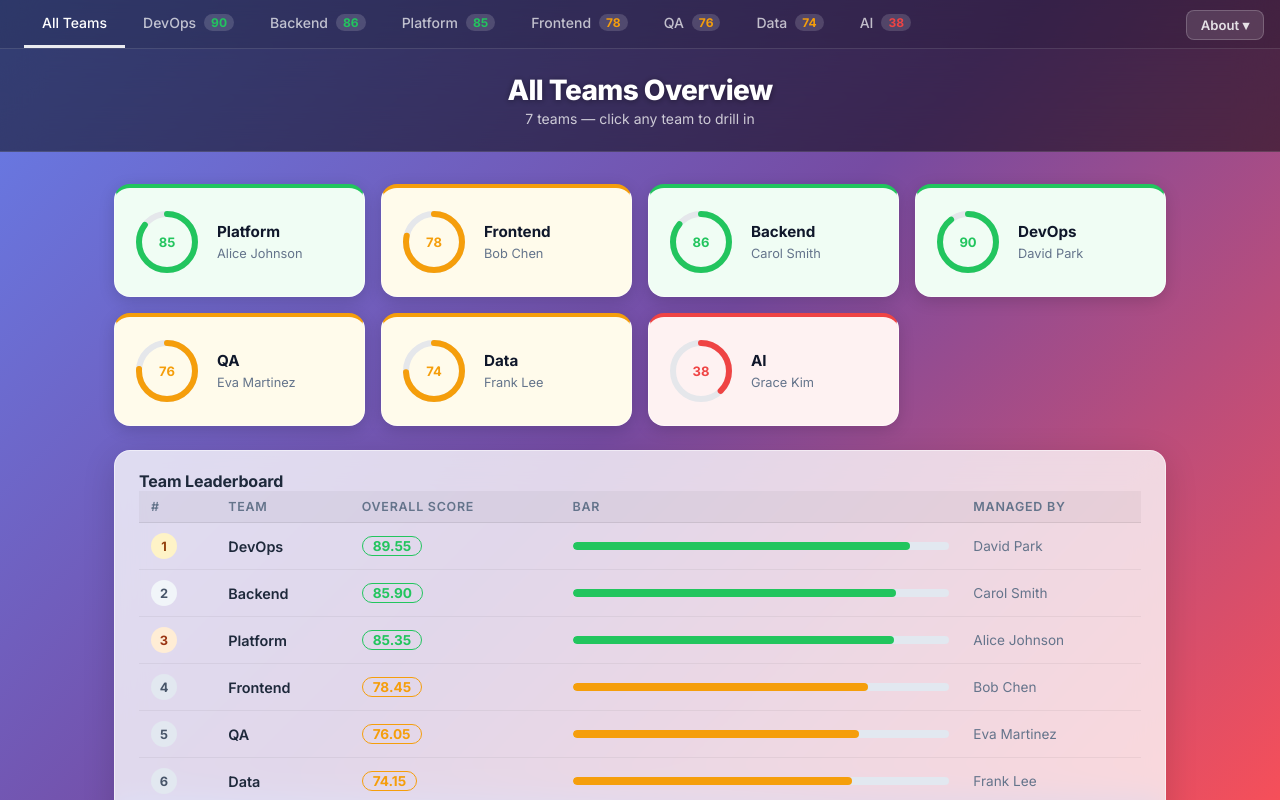
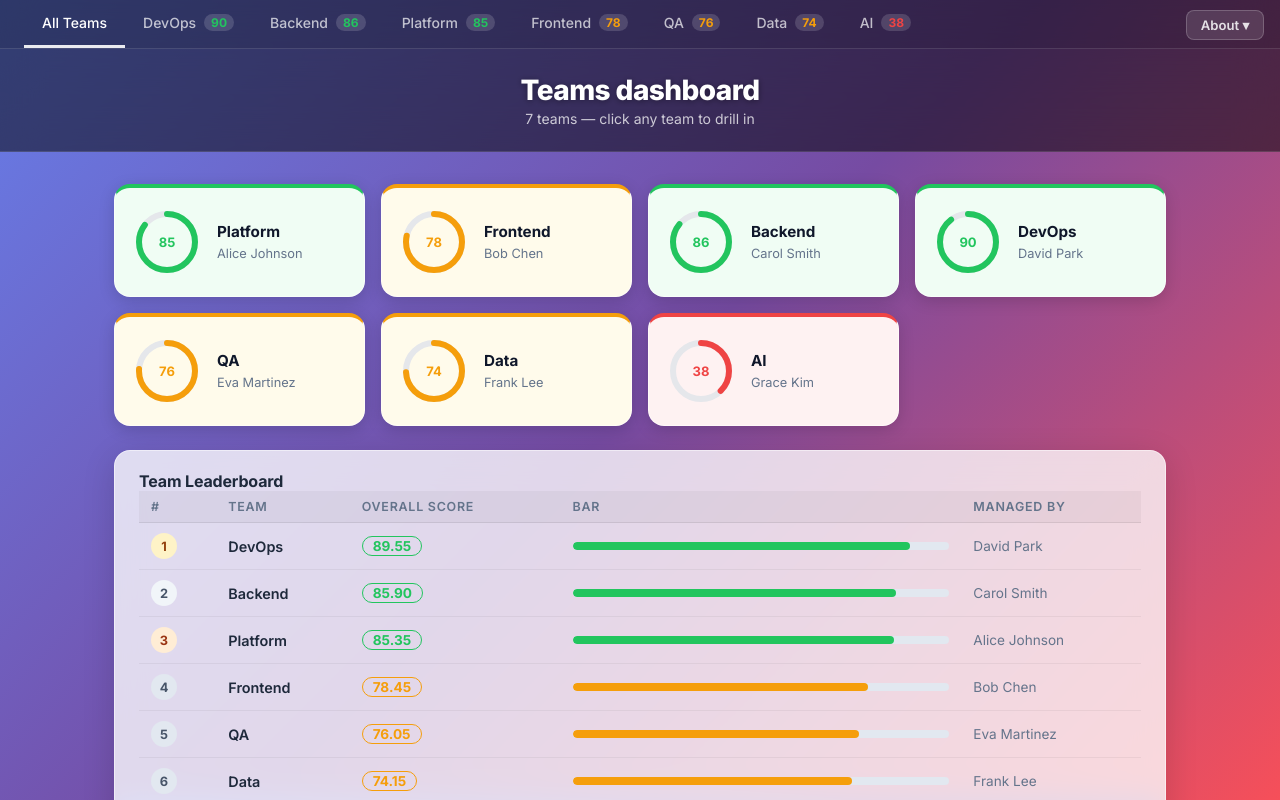
Before and after one commit to yanivpaz/teams-dashboard, a React (Vite) app: page / in a window 1280 px wide. Shown: the top 800 px of the page. Built offline with nearby package versions, Linux system fonts and the light colour scheme.

Commit message:
Update allTeamsTitle to 'Teams dashboard'
Co-Authored-By: Claude Sonnet 4.6 <noreply@anthropic.com>

```diff
--- a/src/config.js
+++ b/src/config.js
@@ -1,5 +1,5 @@
 const config = {
-  allTeamsTitle: 'All Teams Overview',
+  allTeamsTitle: 'Teams dashboard ',
   allTeamsSubtitle: '{count} teams — click any team to drill in',
 };
 
```
